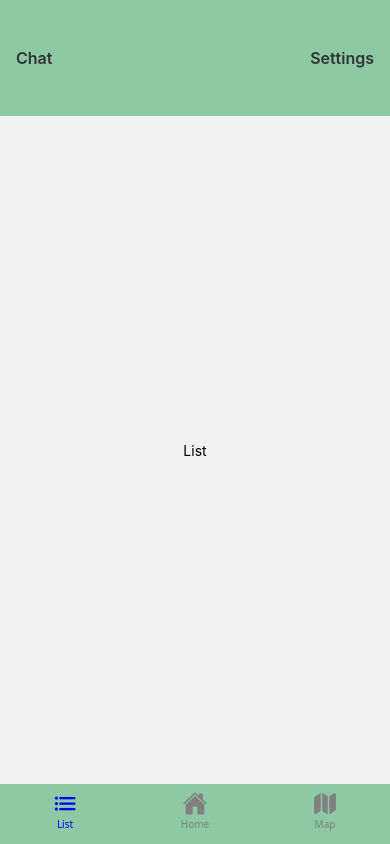
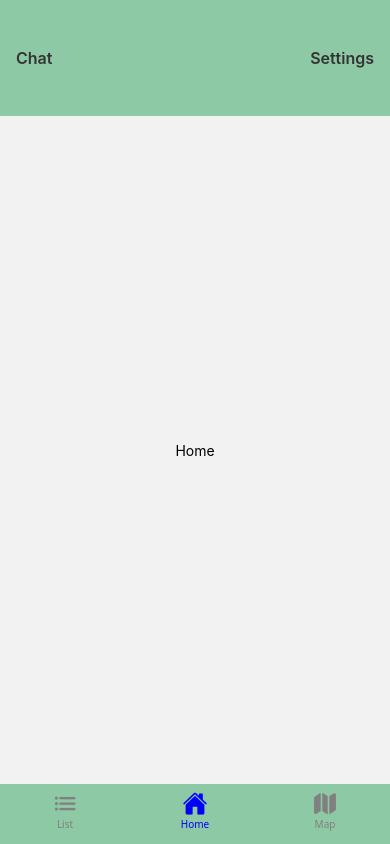
Before and after one commit to villert/Company-Product-Development-1, a React Native app: screen /Tabs in a window 390 px wide. Built offline with nearby package versions, Linux system fonts and the light colour scheme.

Commit message:
Made the "Home" Screen the default screen when you open the app. Also removed context folder for the time being

```diff
--- a/navigation/BottomTabs.js
+++ b/navigation/BottomTabs.js
@@ -31,7 +31,7 @@ function TabNavigator({ navigation }) {
   return (
     <View style={{ flex: 1 }}>
       <AppHeader navigation={navigation} />
-      <Tab.Navigator
+      <Tab.Navigator initialRouteName="Home"
         screenOptions={({ route }) => ({
           headerShown: false,
           tabBarIcon: ({ color, size }) => {
```
Also changed, not shown: 1 other file (tests, documents, lock files or other folders).
